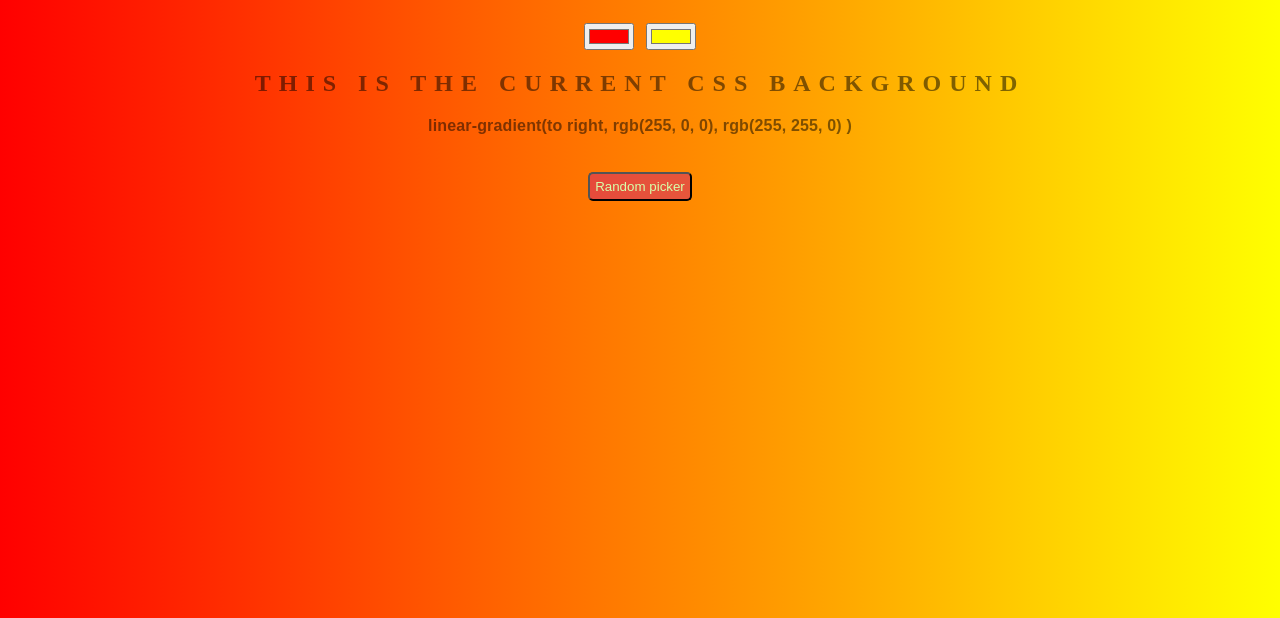
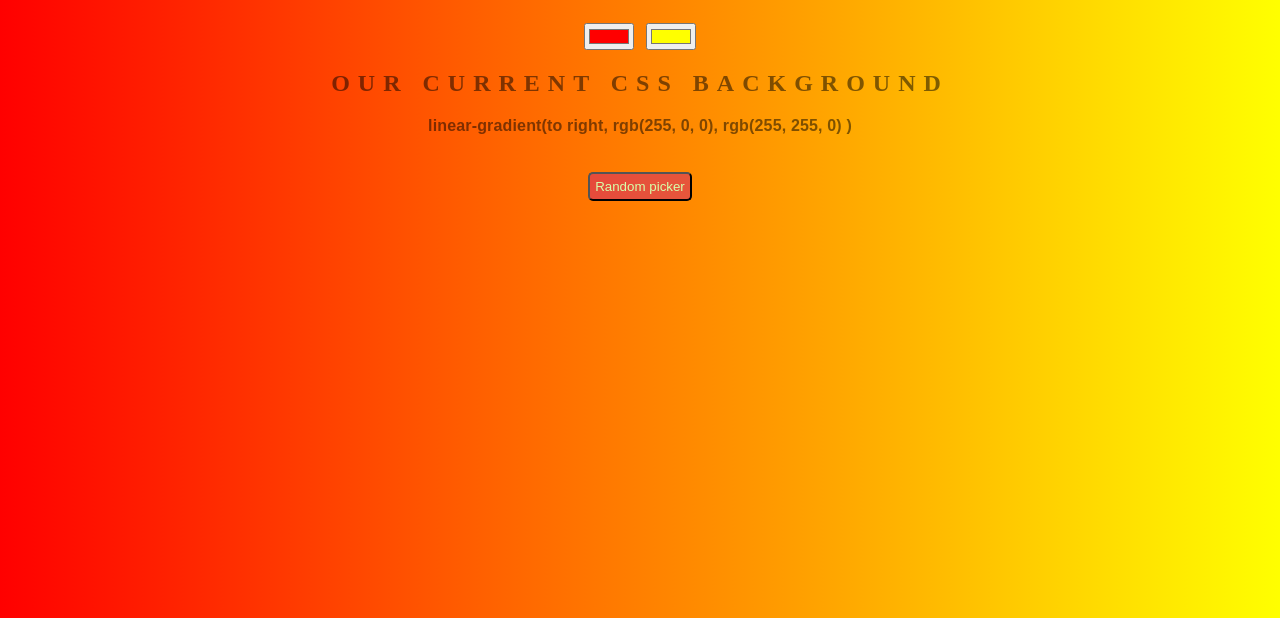
Before and after one commit to AnastasiosPas/background_generator, a plain HTML site: page index.html in a window 1280 px wide. Shown: the part 182-800 px from the top of the page. Drawn offline with Linux system fonts and the light colour scheme.

Commit message:
changing text

```diff
--- a/index.html
+++ b/index.html
@@ -8,7 +8,7 @@
 	<h1>Background Generator</h1>
 	<input class="color1" type="color" name="color1" value="#ff0000">
 	<input class="color2" type="color" name="color2" value="#ffff00">
-	<h2>This is the current CSS Background</h2>
+	<h2> Our current CSS Background</h2>
 	<h3 text="setGradient()"></h3> <br>
 	<button id="random" type="button" name="random">Random picker</button>
 	<script type="text/javascript" src="script.js"></script>
```
